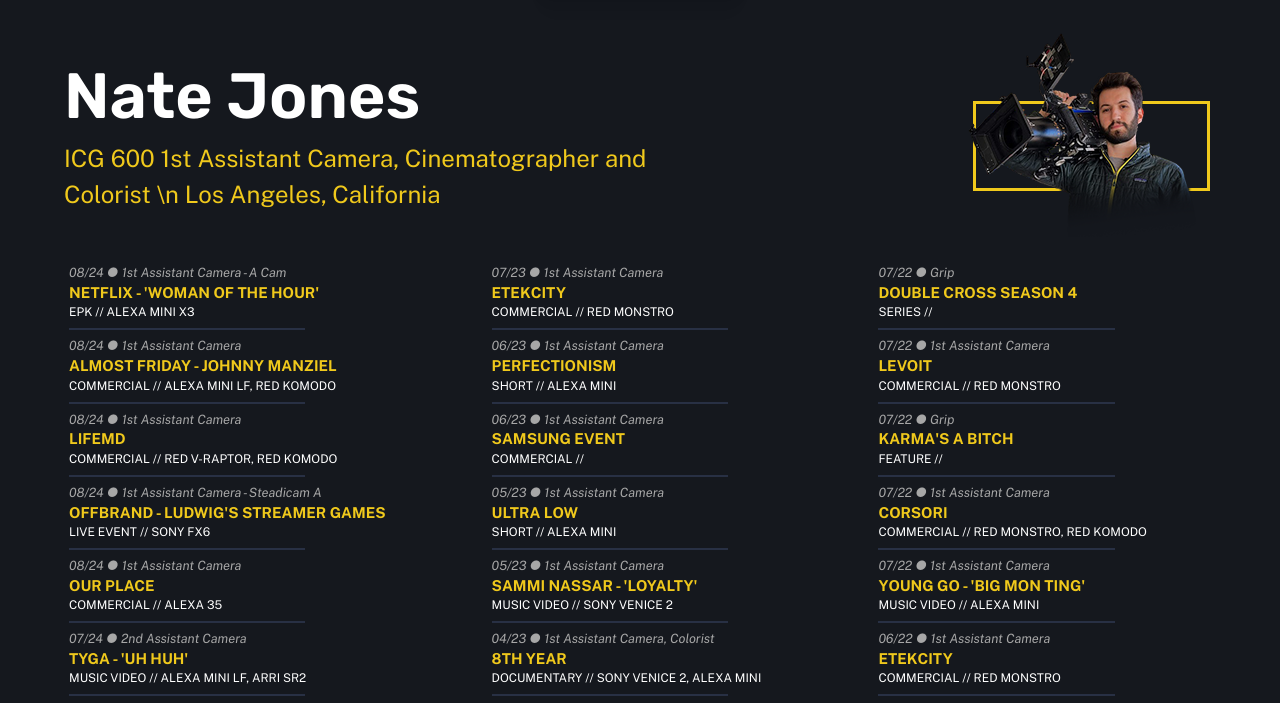
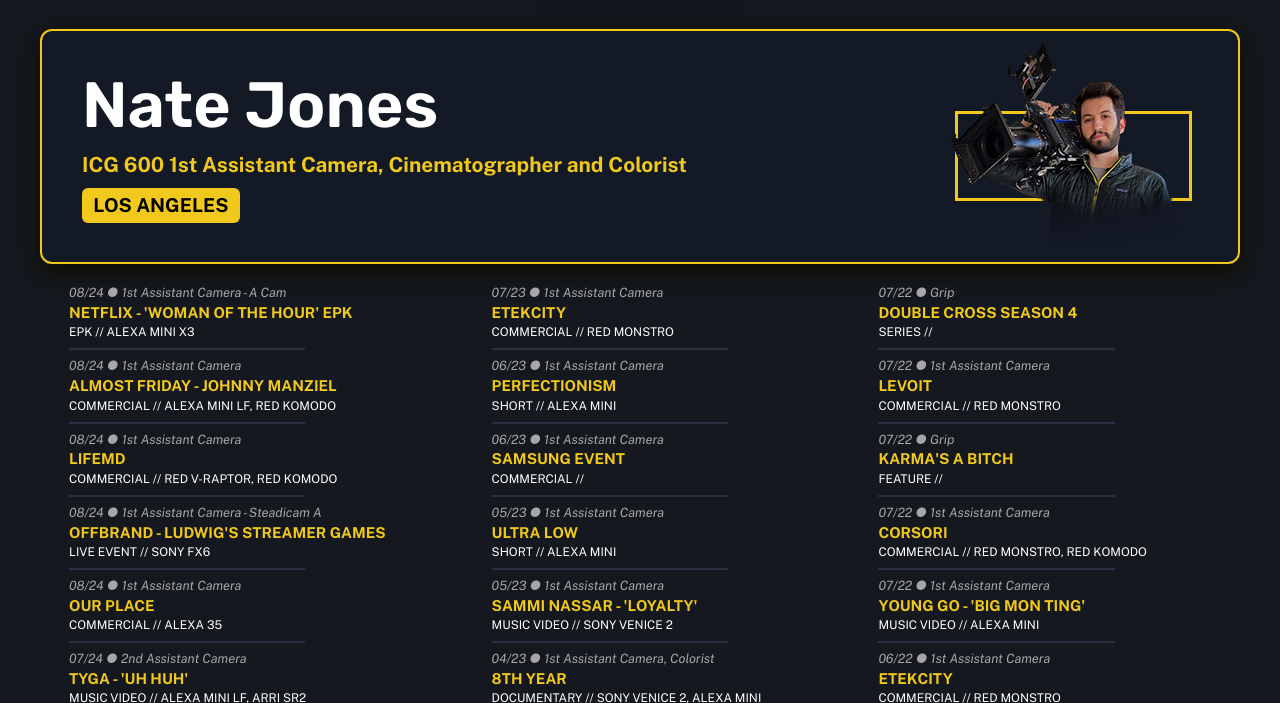
Before and after one commit to bynatejones/bynatejones, an Astro site: page / in a window 1280 px wide. Shown: the part 97-800 px from the top of the page. Built offline with nearby package versions, Linux system fonts and the light colour scheme; Astro itself is replaced by a stand-in of ours.

Commit message:
More header css and format changes. Added more portfolio images and adjusted colors and borders on home page

```diff
--- a/src/components/Hero.astro
+++ b/src/components/Hero.astro
@@ -1,17 +1,20 @@
 ---
 interface Props {
 	title: string;
+    icon?: string;
 	tagline?: string;
+    taglinetwo?: string;
 	align?: 'start' | 'center';
 }
 
-const { align = 'center', tagline, title } = Astro.props;
+const { align = 'center', icon, tagline, taglinetwo, title } = Astro.props;
 ---
 
 <div class:list={['hero stack gap-4', align]}>
 	<div class="stack gap-2">
-		<h1 class="title" style="font-size: 4rem;">{title}</h1>
+        <h1 class="title" style="font-size: 4rem;">{title}</h1>
 		{tagline && <p class="tagline">{tagline}</p>}
+        {taglinetwo && <p class="taglinetwo">{taglinetwo}</p>}
 	</div>
 	<slot />
 </div>
@@ -23,17 +26,45 @@
         width: 100% !important;
 	}
 
-	.title,
-	.tagline {
-		/* max-width: 37ch; */
-		margin-inline: auto;
-        color: #fff;
-	}
+	.title {
+        /* max-width: 37ch; */
+        margin-inline: auto;
+        font-size: 1.5rem;
+        color: #fff !important;
+        white-space: pre-line;
+        width: fit-content;
+        display: inline;
+    }
+    .tagline {
+        /* max-width: 37ch; */
+        margin-inline: auto;
+        font-size: 1.3rem;
+        font-weight: 700;
+        color: #f0c91c !important;
+        white-space: pre-line;
+    }
+
+    .taglinetwo {
+        font-size: 1.2rem;
+        font-weight: 800;
+        color: #000 !important;
+        white-space: pre-line;
+        background-color: #f0c91c;
+        padding: 0.2rem 0.7rem;
+        width: fit-content;
+        border-radius: 6px;
+    }
 
 	.title {
 		font-size: var(--text-3xl);
 		color: #fff;;
 	}
+
+    .hero-icon {
+        max-width: 50px;
+        width: fit-content;
+        display: inline-block;
+    }
 
 	@media (min-width: 50em) {
 		.hero {
--- a/src/data/resume.json
+++ b/src/data/resume.json
@@ -477,7 +477,7 @@
     },
     {
         "date": "2408",
-        "title": "Netflix - 'Woman of the Hour'",
+        "title": "Netflix - 'Woman of the Hour' EPK",
         "type": "EPK",
         "role": "1st Assistant Camera - A Cam",
         "camera": "Alexa Mini x3"
--- a/src/pages/index.astro
+++ b/src/pages/index.astro
@@ -30,11 +30,13 @@
 
 <BaseLayout>
 	<div class="stack gap-20 lg:gap-2">
-		<div class="wrapper stack gap-8 lg:gap-20">
+		<div class="wrapper stack gap-8 lg:gap-20 header">
 			<header class="hero">
 				<Hero
 					title="Nate Jones"
-					tagline="ICG 600 1st Assistant Camera, Cinematographer and Colorist \n Los Angeles, California"
+                    icon="/assets/iatse600_circle_640x640.png"
+					tagline="ICG 600 1st Assistant Camera, Cinematographer and Colorist"
+                    taglinetwo="LOS ANGELES"
 					align="start"
 				>
 				</Hero>
--- a/src/styles/global.css
+++ b/src/styles/global.css
@@ -323,14 +323,27 @@
     .stack {
         display: block;
     }
+
+    .tagline {
+        margin-top: 0.5rem;
+    }
+
+    .taglinetwo {
+        text-align: center;
+        margin: auto;
+        margin-top: 0.8rem;
+    }
 }
 
 .resume-date {
     font-size: 0.8rem !important;
 }
 
-.hero .tagline {
-    font-size: 1.5rem;
-    color: #f0c91c !important;
-    white-space: pre-line;
+.header {
+    background-color: #141926;
+    padding: 0.5rem 0rem;
+    border-radius: 12px;
+    box-shadow: 0px 8px 24px #0e0c02;
+    max-width: 1200px;
+    border: 2px solid #f0c91d;
 }
```
Also changed, not shown: src/pages/work.astro (+7 -0 lines), public/assets/iatse600_640x640.png (added), public/assets/iatse600_circle_640x640.png (added), 7 other files.
